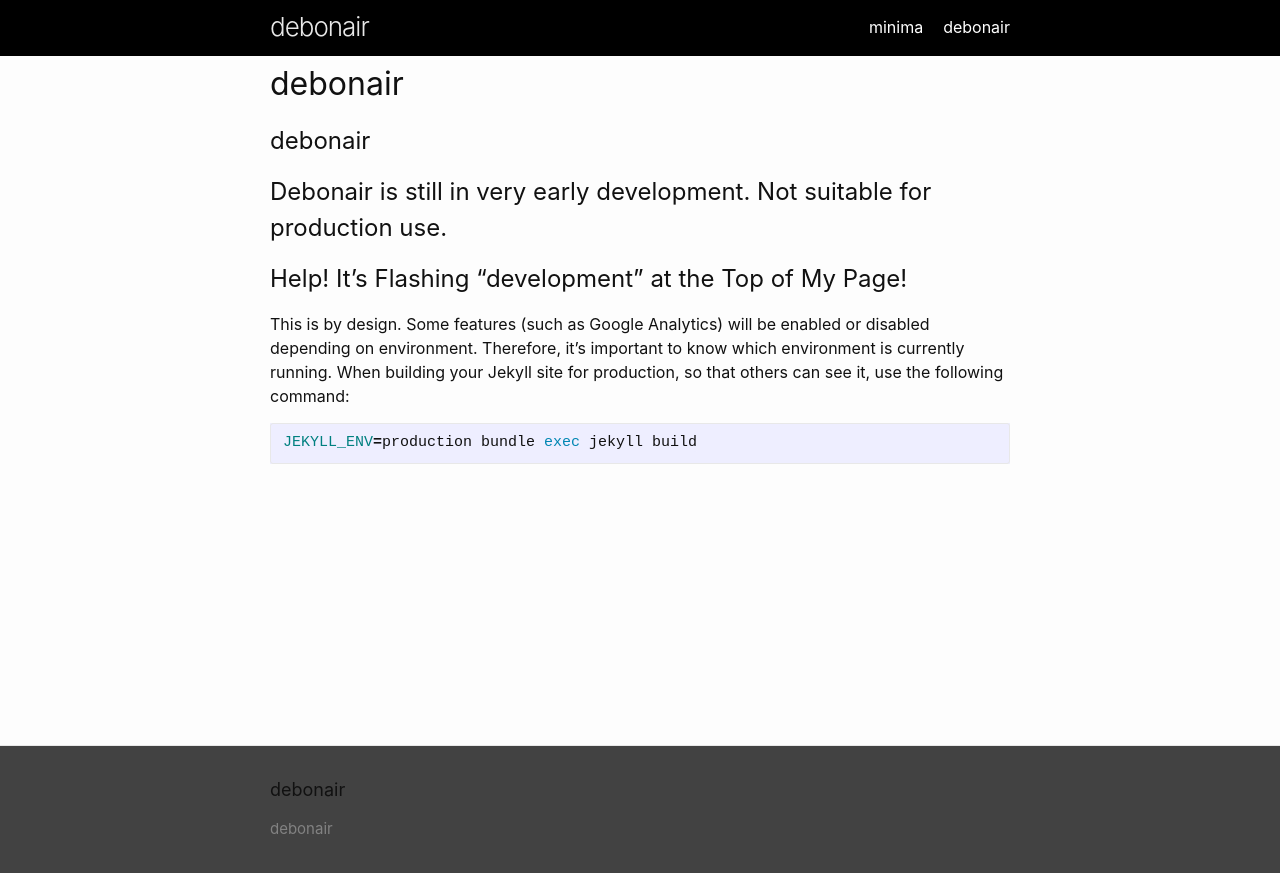
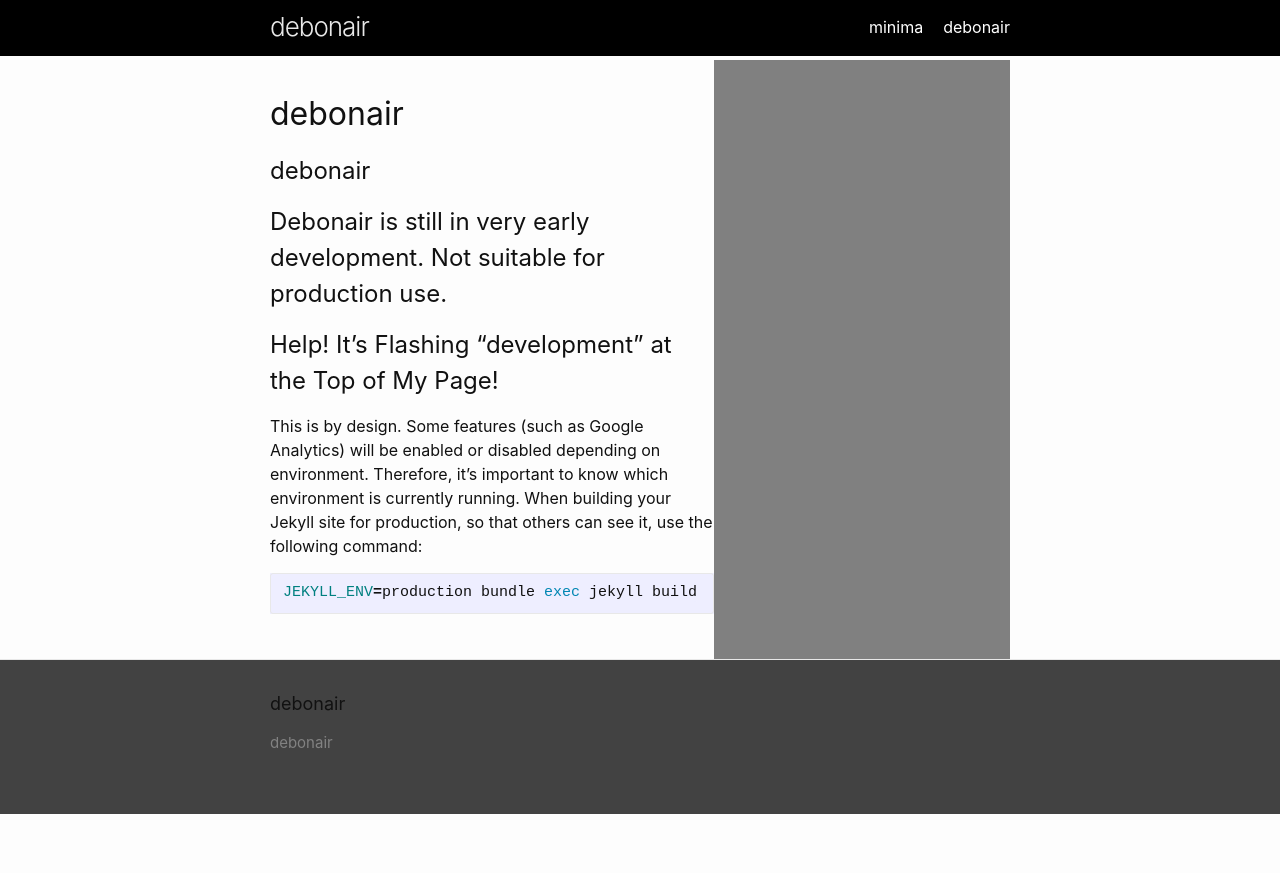
Before and after one commit to theTaikun/debonair, a Jekyll site: the page built from README.md, in a window 1280 px wide. Shown: the top 873 px of the page. Built offline with Jekyll 4.4.1, drawn with Linux system fonts in a browser that asks for light colours; our own code applies the rules of GitHub Pages for plain Markdown files.

Commit message:
Added sidebar and feautre image

```diff
--- a/_layouts/default.html
+++ b/_layouts/default.html
@@ -7,16 +7,15 @@
 
     {%- include header.html -%}
 
-    <main class="page-content" aria-label="Content">
-      <div class="wrapper">
-        <aside>
-        </aside>
+      <div class="wrapper mid-wrapper">
+    <aside class="sidebar">
+    </aside>
+    <main class="page-content" aria-label="Content" role="main">
         <section>
           {{ content }}
         </section>
-      </div>
     </main>
-
+    </div>
     {%- include footer.html -%}
 
   </body>
--- a/_layouts/home.html
+++ b/_layouts/home.html
@@ -13,14 +13,15 @@ layout: default
   <!-- <h2 class="post-list-heading">{{ page.list_title | default: "Posts" }}</h2> -->
     <ul class="post-list">
       {%- for post in site.posts -%}
-      <li>
+      <li class="article">
+       <a class="post-link" href="{{ post.url | relative_url }}">
+        <img class="feature_image" src={{post.feature_image}}>
         {%- assign date_format = site.minima.date_format | default: "%b %-d, %Y" -%}
         <span class="post-meta">{{ post.date | date: date_format }}</span>
         <h3>
-          <a class="post-link" href="{{ post.url | relative_url }}">
             {{ post.title | escape }}
-          </a>
         </h3>
+       </a>
         {%- if site.show_excerpts -%}
           {{ post.excerpt }}
         {%- endif -%}
--- a/_sass/minima/_base.scss
+++ b/_sass/minima/_base.scss
@@ -21,6 +21,11 @@ dl, dd, ol, ul, figure {
     }
 }
 
+.sidebar{
+    width: 40%;
+    background-color: grey;
+}
+
 /**
  * Basic styling
  */
@@ -38,9 +43,9 @@ body {
        -o-font-feature-settings: "kern" 1;
           font-feature-settings: "kern" 1;
   font-kerning: normal;
-  display: flex;
+  //display: flex;
   min-height: 100vh;
-  flex-direction: column;
+  //flex-direction: column;
 }
 
 
@@ -206,6 +211,11 @@ pre {
   }
 }
 
+.mid-wrapper{
+  display: flex;
+  flex-direction: row-reverse;
+  padding-top: 6rem;
+  }
 
 
 /**
--- a/_sass/minima/_layout.scss
+++ b/_sass/minima/_layout.scss
@@ -187,8 +187,6 @@
   padding: $spacing-unit 0;
   flex: 1;
 
-  // Spacing for floating header
-  padding-top: 6rem;
 }
 
 .page-heading {
@@ -203,7 +201,7 @@
   margin-left: 0;
   list-style: none;
 
-  > li {
+  > .article {
     margin-bottom: $spacing-unit;
   }
 }
```
